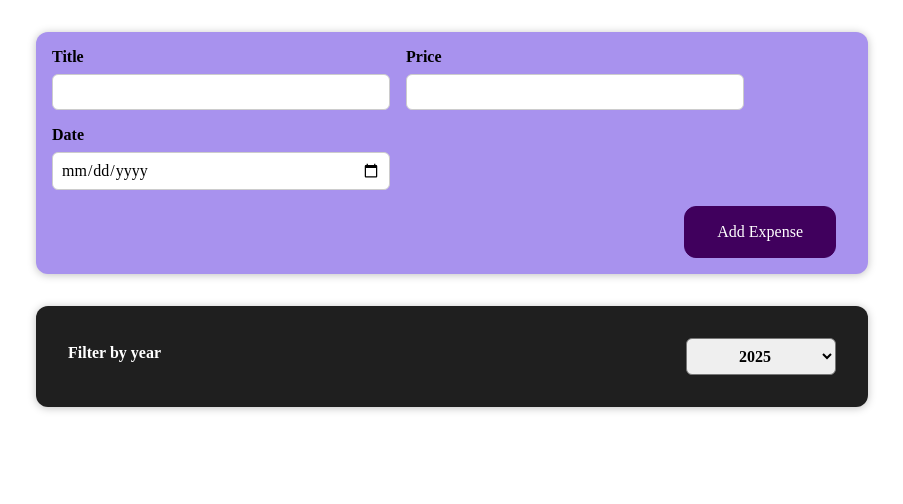
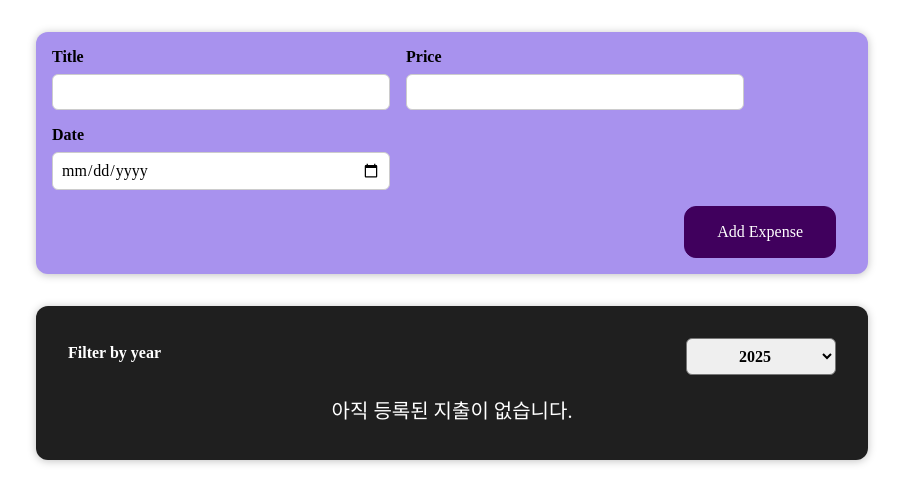
Before and after one commit to HanJongKyun/react-study202504, a React (Vite) app: page / in a window 1280 px wide. Shown: the top 504 px of the page, without its empty margins (188-1091 px from the left). Built offline with nearby package versions, Linux system fonts and the light colour scheme.

Commit message:
지출내역 조건부 렌더링

```diff
--- a/src/App.css
+++ b/src/App.css
@@ -7,3 +7,9 @@
   border-radius: 12px;
   box-shadow: 0 1px 8px rgba(0, 0, 0, 0.25);
 }
+
+p {
+  color: #fff;
+  font-size: 20px;
+  text-align: center;
+}
--- a/src/App.jsx
+++ b/src/App.jsx
@@ -41,21 +41,33 @@
     setExpenseList([...expenseList, modifyEx]);
   };
 
+  // 고차함수 filter를 따로 분리 -> 필터링 결과가 비었을 경우 없다고 얘기하기 위해서
+  const filteredItem = expenseList.filter(
+    (item) => item.date.getFullYear().toString === filteredYear,
+  );
+
+  // 조건부 렌더링을 위한 변수 -> 기본값으로 없다고 깔아놓음.
+  let expenseContent = <p>아직 등록된 지출이 없습니다.</p>;
+
+  // 혹시 필터링 된 결과가 하나라도 존재한다면?
+  // 필터링 된 결과를 ExpenseItem으로 맵핑하자.
+  if (filteredItem.length > 0) {
+    expenseContent = filteredItem.map((item) => (
+      <ExpenseItem
+        key={item.id} // 반복문을 통해 같은 컴포넌트를 표현할 때, 각각을 구분할 수 있게 해 주는 props
+        title={item.title}
+        price={item.price}
+        date={item.date}
+      />
+    ));
+  }
+
   return (
     <>
       <NewExpense onAddExpense={addExpenseHandler} />
       <Card className='expenses'>
         <ExpenseFilter onChangeFilter={filterChangeHandler} />
-        {expenseList
-          .filter((item) => item.date.getFullYear().toString() === filteredYear)
-          .map((item) => (
-            <ExpenseItem
-              key={item.id} // 반복문을 통해 같은 컴포넌트를 표현할 때, 각각을 구분할 수 있게 해 주는 props
-              title={item.title}
-              price={item.price}
-              date={item.date}
-            />
-          ))}
+        {expenseContent}
       </Card>
     </>
   );
```
